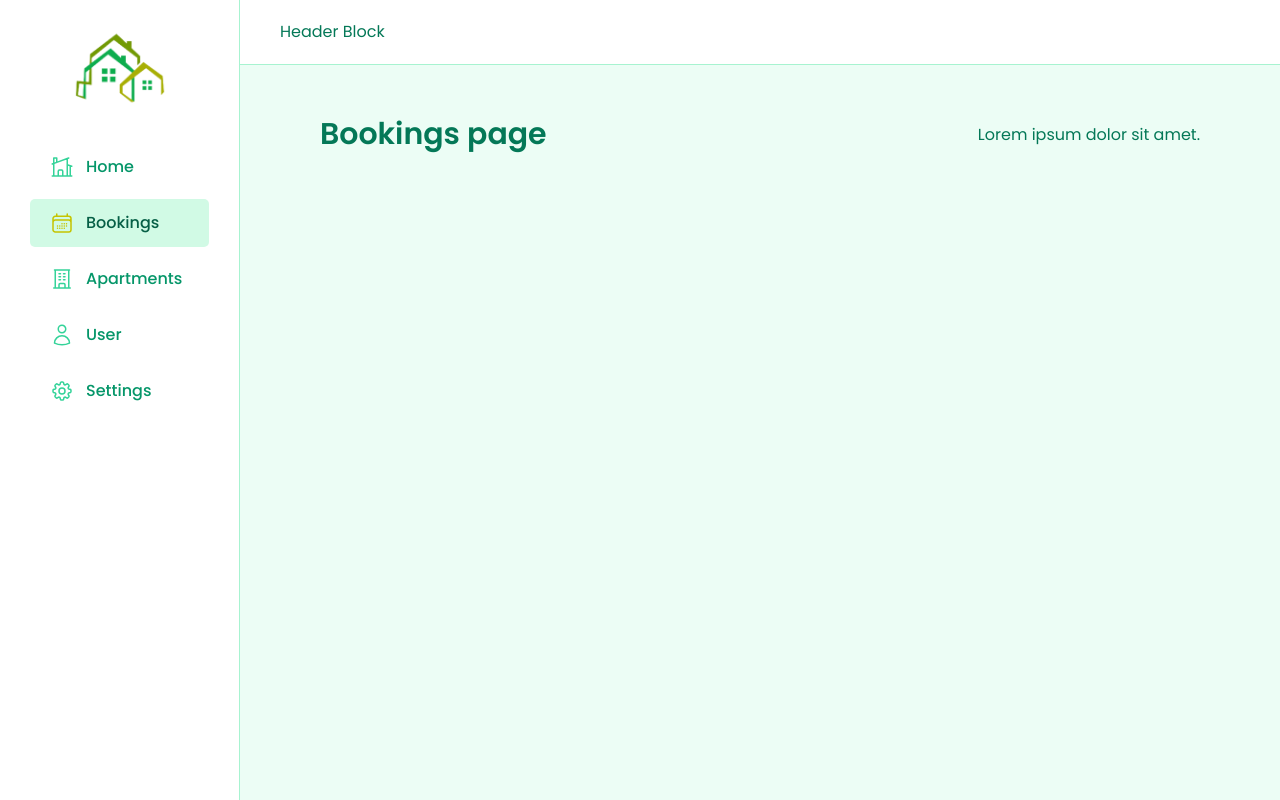
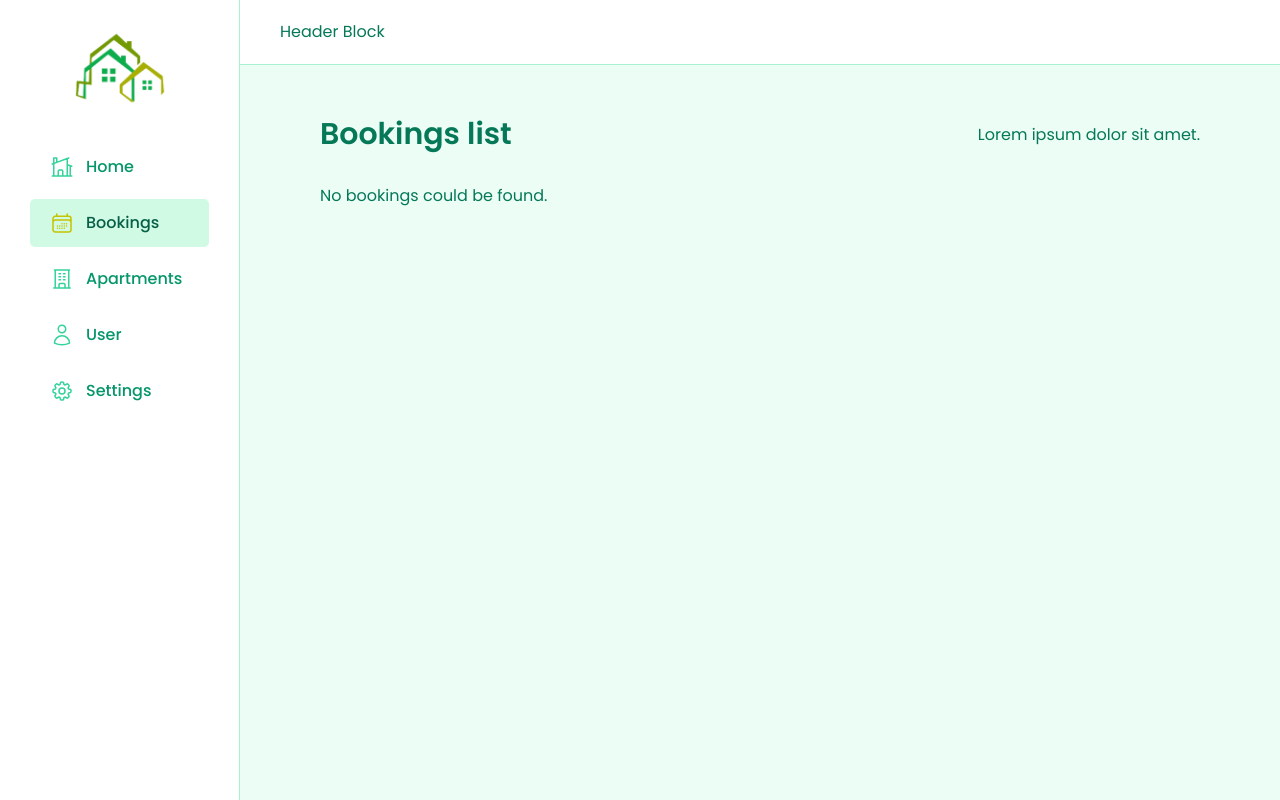
Before and after one commit to bakNa2t/booking4vibe, a React (Vite) app: page /bookings in a window 1280 px wide. Built offline with nearby package versions, Linux system fonts and the light colour scheme; a web font is replaced by a local one.

Commit message:
Added Empty to BookingsTable if bookings length=0

```diff
--- a/src/base-blocks/bookings/BookingsRow.jsx
+++ b/src/base-blocks/bookings/BookingsRow.jsx
@@ -1,5 +1,6 @@
 import styled from "styled-components";
 import { format, isToday } from "date-fns";
+import PropTypes from "prop-types";
 
 import Tag from "../../ui-blocks/Tag";
 import Table from "../../ui-blocks/Table";
@@ -36,18 +37,22 @@ const Amount = styled.div`
 
 function BookingsRow({
   booking: {
-    id: bookingId,
-    created_at,
+    // id: bookingId,
+    // created_at,
     startDate,
     endDate,
     numNights,
-    numGuests,
+    // numGuests,
     totalPrice,
     status,
     guests: { fullName: guestName, email },
     aprartments: { name: apartmentName },
   },
 }) {
+  BookingsRow.propTypes = {
+    booking: PropTypes.object,
+  };
+
   const statusToTagName = {
     unconfirmed: "blue",
     "checked-in": "green",
--- a/src/base-blocks/bookings/BookingsTable.jsx
+++ b/src/base-blocks/bookings/BookingsTable.jsx
@@ -1,15 +1,18 @@
 import BookingsRow from "./BookingsRow";
 import Table from "../../ui-blocks/Table";
 import MenuRow from "../../ui-blocks/MenuRow";
+import Empty from "../../ui-blocks/Empty";
 
 function BookingsTable() {
   const bookings = [];
+
+  if (!bookings.length) return <Empty resourceName="bookings" />;
 
   return (
     <MenuRow>
       <Table columns="0.6fr 2fr 2.4fr 1.4fr 1fr 3.2rem">
         <Table.Header>
-          <div>Cabin</div>
+          <div>Apartment</div>
           <div>Guest</div>
           <div>Dates</div>
           <div>Status</div>
--- a/src/pages/Bookings.jsx
+++ b/src/pages/Bookings.jsx
@@ -1,12 +1,16 @@
 import Heading from "../ui-blocks/Heading";
 import Row from "../ui-blocks/Row";
+import BookingsTable from "../base-blocks/bookings/BookingsTable";
 
 function Bookings() {
   return (
-    <Row type="horizontal">
-      <Heading as="h1">Bookings page</Heading>
-      <p>Lorem ipsum dolor sit amet.</p>
-    </Row>
+    <>
+      <Row type="horizontal">
+        <Heading as="h1">Bookings list</Heading>
+        <p>Lorem ipsum dolor sit amet.</p>
+      </Row>
+      <BookingsTable />
+    </>
   );
 }
 
--- a/src/ui-blocks/Empty.jsx
+++ b/src/ui-blocks/Empty.jsx
@@ -1,5 +1,11 @@
-function Empty({ resource }) {
-  return <p>No {resource} could be found.</p>;
+import PropTypes from "prop-types";
+
+function Empty({ resourceName }) {
+  Empty.propTypes = {
+    resourceName: PropTypes.string,
+  };
+
+  return <p>No {resourceName} could be found.</p>;
 }
 
 export default Empty;
```
